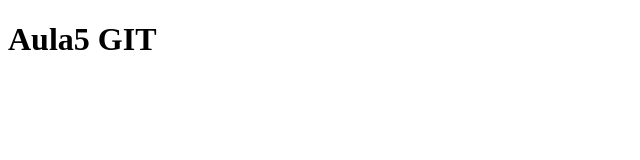
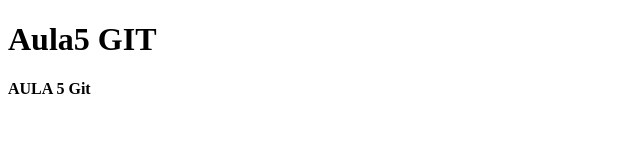
Before and after one commit to ViniciusMottag/devops-aula5, a plain HTML site: page index.html in a window 1280 px wide. Shown: the whole page, without its empty margins (0-640 px from the left). Drawn offline with Linux system fonts and the light colour scheme.

Commit message:
alteração index

```diff
--- a/index.html
+++ b/index.html
@@ -10,6 +10,7 @@
 	<body>
 
 		<h1>Aula5 GIT</h1>
+		<h4>AULA 5 Git</h4>
 
 	</body>
 </html>
```
Also changed, not shown: cadastro.html (+1 -1 lines).
